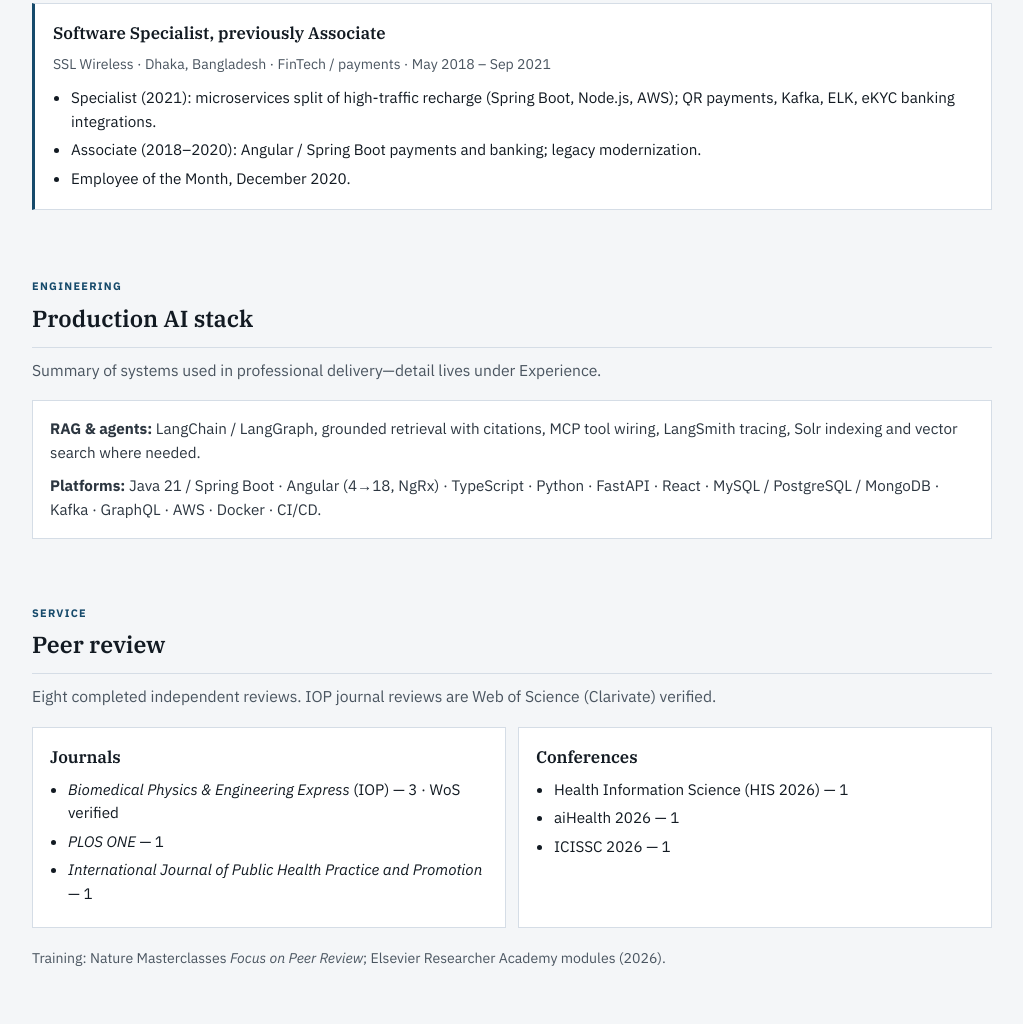
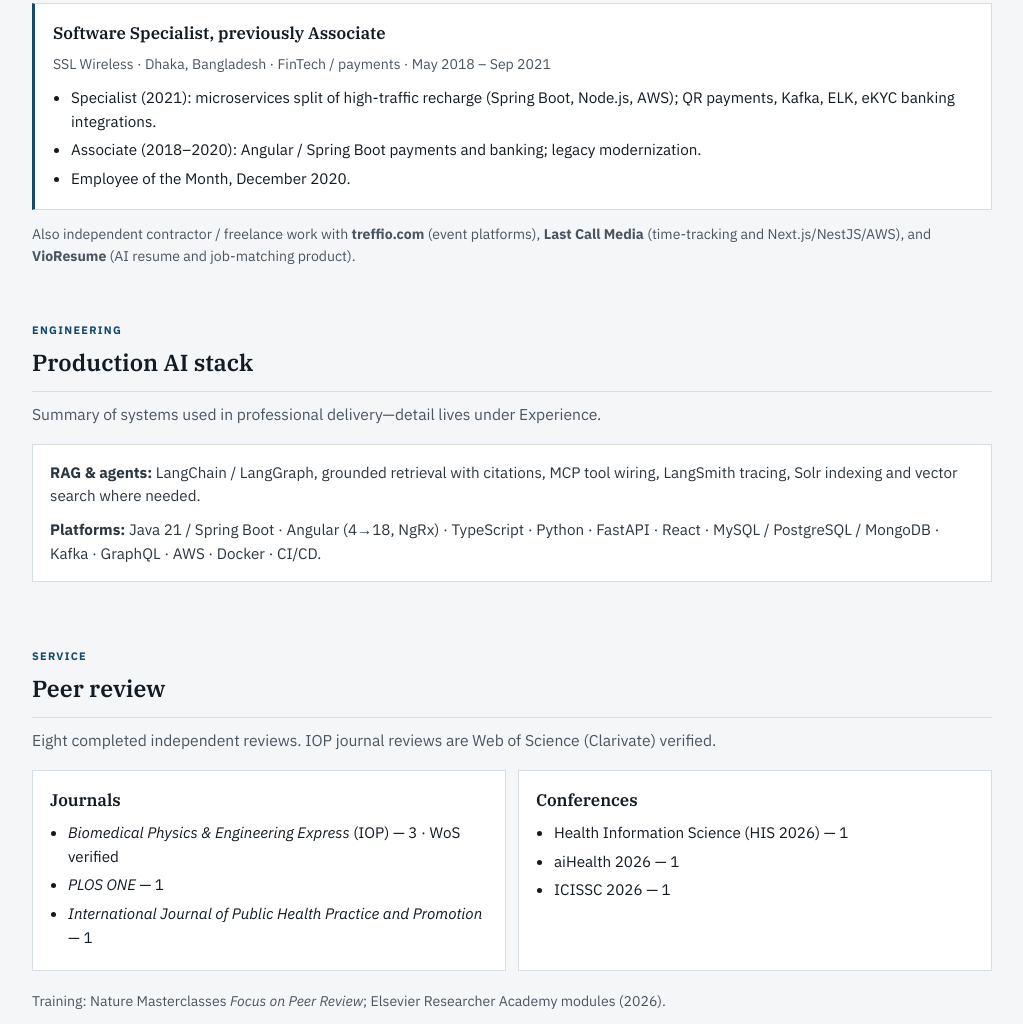
Before and after one commit to ranasl62/ranasl62, a plain HTML site: page index.html in a window 1280 px wide. Shown: the part 3827-4851 px from the top of the page, without its empty margins (128-1151 px from the left). Drawn offline with Linux system fonts and the light colour scheme.

```diff
--- a/index.html
+++ b/index.html
@@ -227,6 +227,8 @@
           <li>Employee of the Month, December 2020.</li>
         </ul>
       </article>
+
+      <p class="note">Also independent contractor / freelance work with <strong>treffio.com</strong> (event platforms), <strong>Last Call Media</strong> (time-tracking and Next.js/NestJS/AWS), and <strong>VioResume</strong> (AI resume and job-matching product).</p>
     </section>
 
     <section id="engineering" class="wrap section">
```
